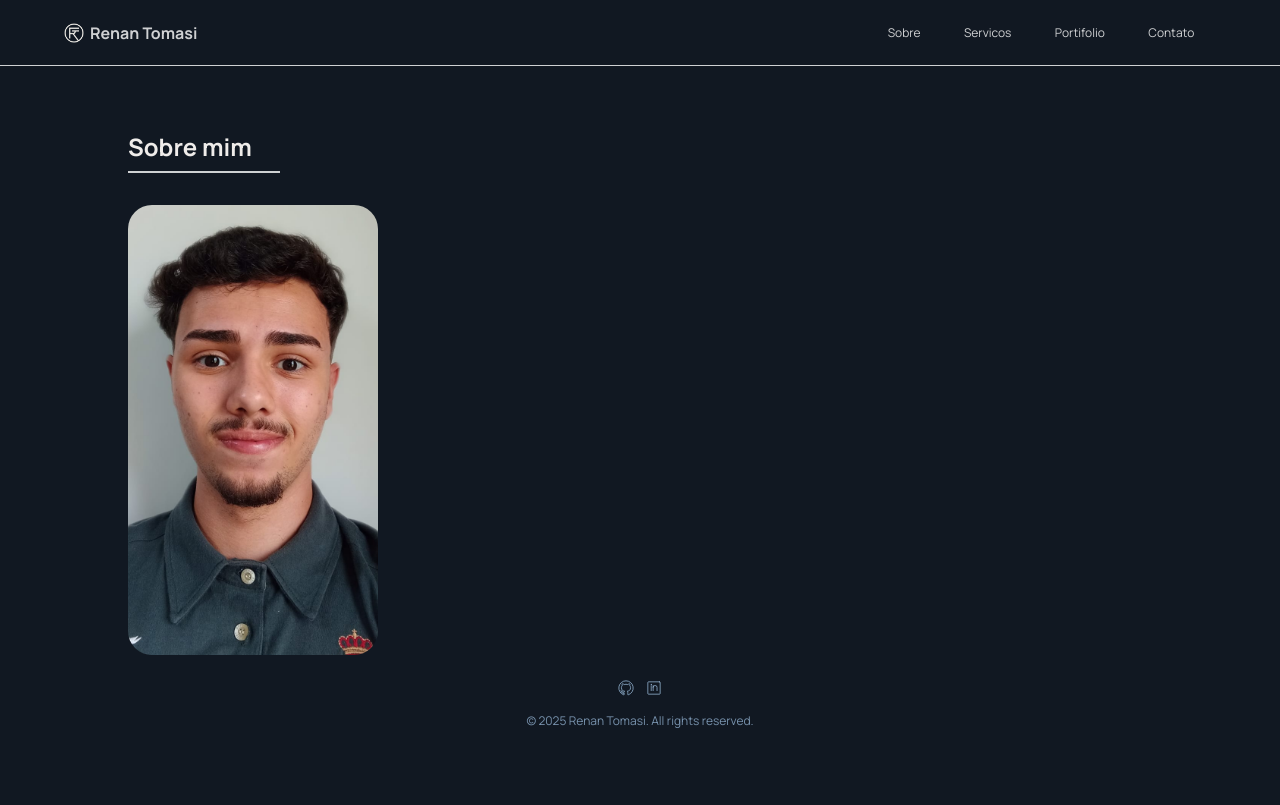
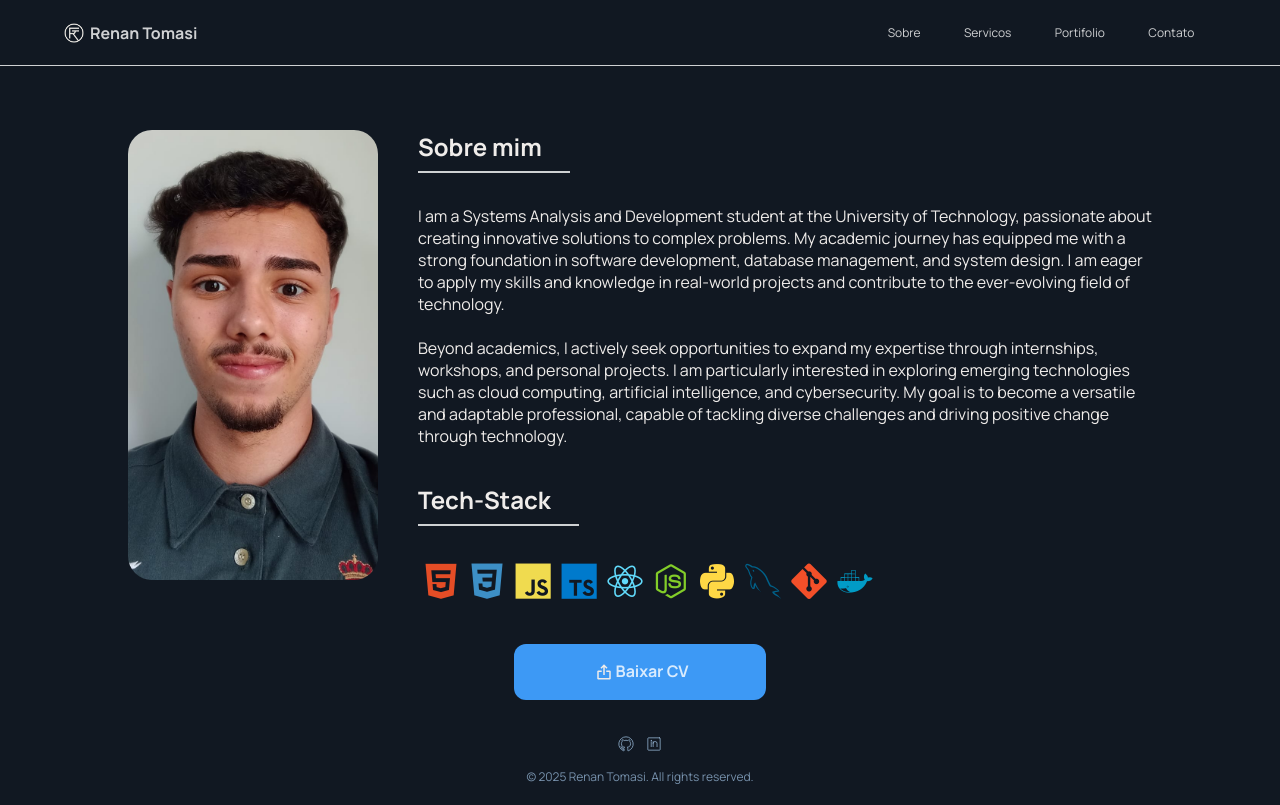
Before and after one commit to renan21-tg/Site-Pessoal, a plain HTML site: page pages/sobre.html in a window 1280 px wide. Drawn offline with nearby package versions, Linux system fonts and the light colour scheme.

Commit message:
:sparkles: feat: Finalizando pagina sobre

```diff
--- a/assets/css/styles.css
+++ b/assets/css/styles.css
@@ -2,12 +2,13 @@
 * {
     margin: 0;
     padding: 0;
+    scrollbar-width: none;
 }
 
 body {
     background-color: #111822;
     color: #EFECEA;
-    font-family: "Manrope"
+    font-family: "Manrope";
 }
 
 .container-top{
@@ -194,10 +195,18 @@ input:focus, textarea:focus {
     border: none;
     border-radius: 12px;
     transition: all 0.3s ease;
+    cursor: pointer;
 }
 
 .btn button:hover {
-    background-color: #3480cd;
+    background: #3480cd;
+    transform: translateY(-3px) scale(1.05);
+    box-shadow: 0 8px 24px rgba(0, 0, 0, 0.3);
+}
+
+.btn button:active {
+    transform: translateY(0) scale(1);
+    box-shadow: 0 4px 12px rgba(0, 0, 0, 0.15);
 }
 
 /* Estilos pagina Portifolio */
@@ -267,11 +276,64 @@ span {
 
 .info {
     display: flex;
+    margin-bottom: 16px;
 }
 
 .info-img img {
     width: 250px;
     height: 450px;
     object-fit: cover;
+    margin-right: 40px;
     border-radius: 24px;
 }
+
+.tech {
+    margin-top: 36px;
+}
+
+.about-tech {
+    display: flex;
+    flex-wrap: wrap;
+}
+
+.about-tech i {
+    transition: all 0.3s ease-in-out
+}
+
+.about-tech i:hover {
+    transform: scale(1.2);
+}
+
+#about-me a {
+    display: flex;
+    justify-content: center;
+    text-decoration: none;
+}
+
+.btn-cv {
+    margin-bottom: 16px;
+    width: 196px;
+    padding: 16px 28px;
+    background: #3D99F5;
+    color: rgba(256, 256, 256, 0.8);
+    font-weight: bold;
+    border: none;
+    border-radius: 12px;
+    transition: all 0.3s ease;
+    cursor: pointer;
+}
+
+.btn-cv:hover {
+    background: #3480cd;
+    transform: translateY(-3px) scale(1.05);
+    box-shadow: 0 8px 24px rgba(0, 0, 0, 0.3);
+}
+
+.btn-cv:active {
+    transform: translateY(0) scale(1);
+    box-shadow: 0 4px 12px rgba(0, 0, 0, 0.15);
+}
+
+.download-icon {
+    fill: #EFECEA;
+}
--- a/pages/sobre.html
+++ b/pages/sobre.html
@@ -7,6 +7,7 @@
     <link rel="stylesheet" href="../assets/css/styles.css" />
     <link rel="preconnect" href="https://fonts.googleapis.com">
     <link rel="preconnect" href="https://fonts.gstatic.com" crossorigin>
+    <link rel="stylesheet" href="https://cdn.jsdelivr.net/gh/devicons/devicon@v2.15.1/devicon.min.css">
     <link href="https://fonts.googleapis.com/css2?family=IBM+Plex+Sans:ital,wght@0,100..700;1,100..700&family=Manrope:wght@200..800&display=swap" rel="stylesheet">
     <link rel="icon" href="../assets/images/Logo-RT2.png" />
 </head>
@@ -32,18 +33,45 @@
 
     <section id="about-me">
         <div class="container">
-            <div class="info-title">
-                <h1>Sobre mim<span></span></h1>
-            </div>
             <div class="info">
                 <div class="info-img">
                     <img src="../assets/images/ImagemRenan.JPG" alt="Renan Tomasi">
                 </div>
                 <div class="info-about">
-
-                    <!-- Add Curriculo tambem-->
+                    <div class="info-title">
+                        <h1>Sobre mim<span></span></h1>
+                    </div>
+                    <div class="about-text">
+                        I am a Systems Analysis and Development student at the University of Technology, passionate about creating innovative solutions to complex problems. My academic journey has equipped me with a strong foundation in software development, database management, and system design. I am eager to apply my skills and knowledge in real-world projects and contribute to the ever-evolving field of technology.
+                        <br><br>
+                        Beyond academics, I actively seek opportunities to expand my expertise through internships, workshops, and personal projects. I am particularly interested in exploring emerging technologies such as cloud computing, artificial intelligence, and cybersecurity. My goal is to become a versatile and adaptable professional, capable of tackling diverse challenges and driving positive change through technology.
+                    </div>
+                    <div class="info-title tech">
+                        <h1>Tech-Stack<span></span></h1>
+                    </div>
+                    <div class="about-tech">
+                        <i class="devicon-html5-plain colored" title="HTML5" style="font-size: 36px; margin: 5px;"></i>
+                        <i class="devicon-css3-plain colored" title="CSS3" style="font-size: 36px; margin: 5px;"></i>
+                        <i class="devicon-javascript-plain colored" title="JavaScript" style="font-size: 36px; margin: 5px;"></i>
+                        <i class="devicon-typescript-plain colored" title="TypeScript" style="font-size: 36px; margin: 5px;"></i>
+                        <i class="devicon-react-original colored" title="ReactJS" style="font-size: 36px; margin: 5px;"></i>
+                        <i class="devicon-nodejs-plain colored" title="Node.js" style="font-size: 36px; margin: 5px;"></i>
+                        <i class="devicon-python-plain colored" title="Python" style="font-size: 36px; margin: 5px;"></i>
+                        <i class="devicon-mysql-plain colored" title="MySQL" style="font-size: 36px; margin: 5px;"></i>
+                        <i class="devicon-git-plain colored" title="Git" style="font-size: 36px; margin: 5px;"></i>
+                        <i class="devicon-docker-plain colored" title="Docker" style="font-size: 36px; margin: 5px;"></i>
+                    </div>
                 </div>
             </div>
+
+            <a href="#">
+                <div class="btn btn-cv">
+                    <svg class="download-icon" width="24px" height="24px" viewBox="0 0 24 24" fill="none" xmlns="http://www.w3.org/2000/svg">
+                        <path fill-rule="evenodd" clip-rule="evenodd" d="M5.25 11.25L6 10.5L9.74999 10.5L9.74999 12L6.75 12L6.75 18L17.25 18L17.25 12L14.25 12L14.25 10.5L18 10.5L18.75 11.25L18.75 18.75L18 19.5L6 19.5L5.25 18.75L5.25 11.25ZM12.75 7.06064L12.75 15L11.25 15L11.25 7.06075L9.53039 8.78037L8.46973 7.71971L12.0001 4.18937L15.5304 7.71971L14.4697 8.78037L12.75 7.06064Z"/>
+                    </svg>
+                    Baixar CV
+                </div>
+            </a>
         </div>
     </section>
 
```
Also changed, not shown: assets/images/download.svg (added).
